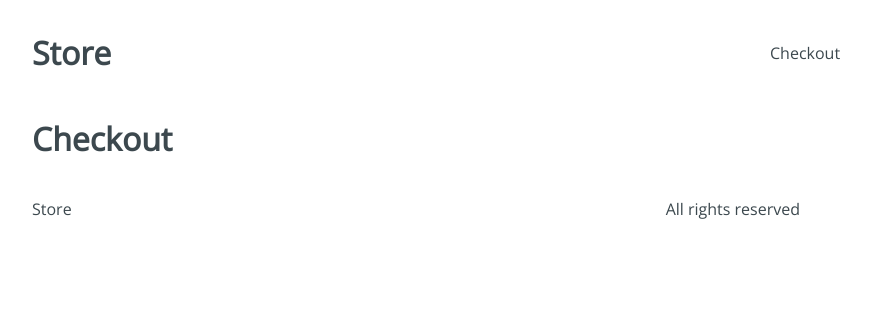
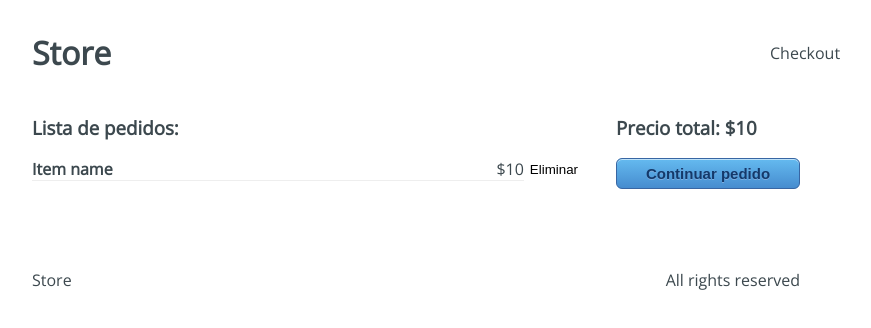
Before and after one commit to IvanGonzalez10/StoreHooks, a React (Create React App) app: page /checkout in a window 1280 px wide. Shown: the top 328 px of the page, without its empty margins (224-1095 px from the left). Built offline with nearby package versions, Linux system fonts and the light colour scheme.

Commit message:
adding cart section

```diff
--- a/src/components/Checkout.jsx
+++ b/src/components/Checkout.jsx
@@ -1,7 +1,23 @@
-import React from 'react'
+import React from 'react';
+import '../styles/Checkout.scss';
 
 export const Checkout = () => {
   return (
-    <h1>Checkout</h1>
+    <div className="checkout">
+      <div className="checkout-content">
+        <h3>Lista de pedidos:</h3>
+        <div className="checkout-item">
+          <div className="checkout-element">
+            <h4>Item name</h4>
+            <span>$10</span>
+          </div>
+        <button type='button'>Eliminar</button>
+        </div>
+      </div>
+      <div className="checkout-sidebar">
+        <h3>Precio total: $10</h3>
+        <button type='button'>Continuar pedido</button>
+      </div>
+    </div>
   );
 }
```
